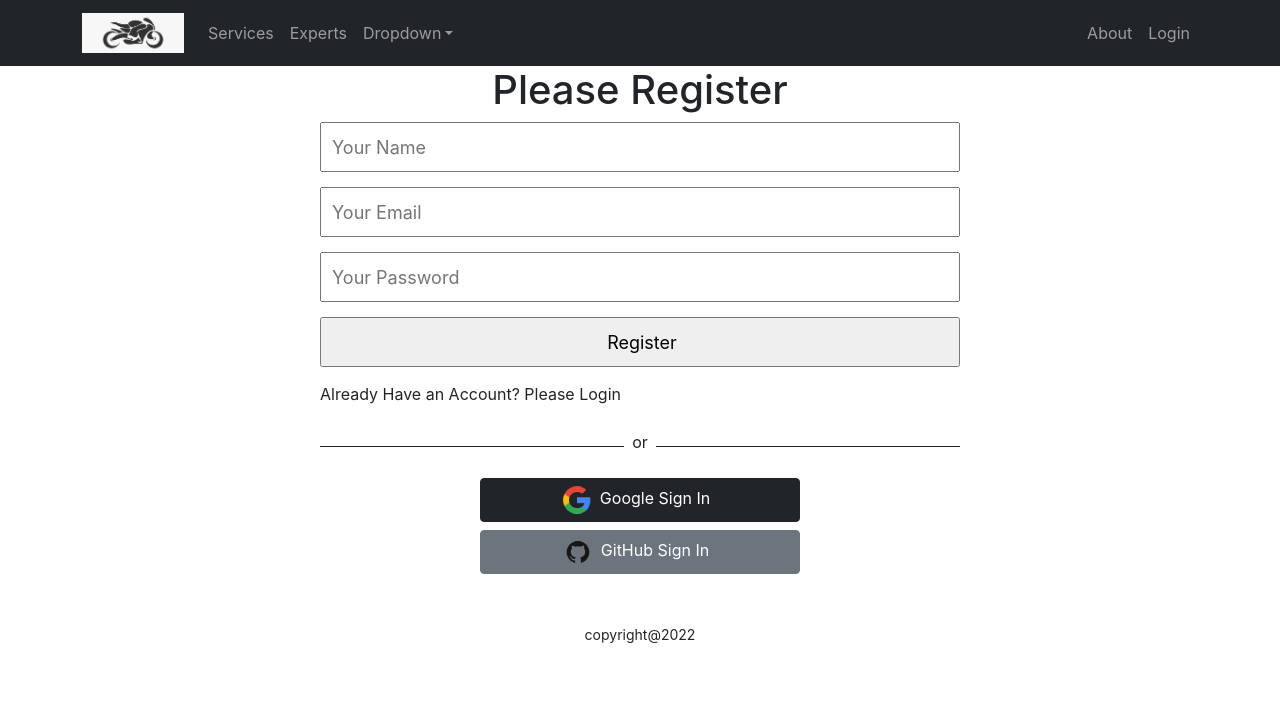
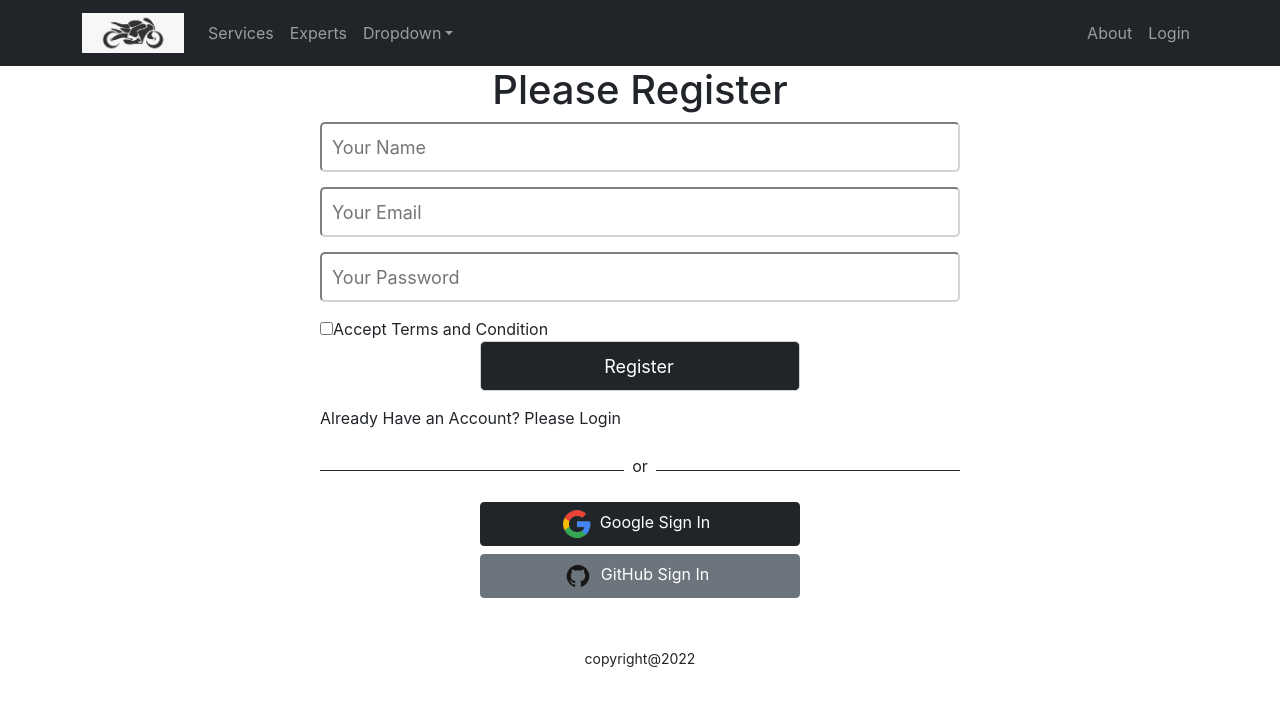
Before and after one commit to capmahin/Bike-wareHouse-clinetsite, a React (Create React App) app: page /register in a window 1280 px wide. Shown: the top 706 px of the page. Built offline with nearby package versions, Linux system fonts and the light colour scheme; no server answers.

Commit message:
add Forget Password

```diff
--- a/src/Pages/Login/Login/Login.js
+++ b/src/Pages/Login/Login/Login.js
@@ -1,6 +1,9 @@
 import React, { useRef } from "react";
 import { Button, Form } from "react-bootstrap";
-import { useSignInWithEmailAndPassword } from "react-firebase-hooks/auth";
+import {
+  useSendPasswordResetEmail,
+  useSignInWithEmailAndPassword,
+} from "react-firebase-hooks/auth";
 import { Link, useLocation, useNavigate } from "react-router-dom";
 import auth from "../../../firebase.init";
 import SocialLogin from "../SocialLogin/SocialLogin";
@@ -12,12 +15,18 @@ const Login = () => {
   const location = useLocation();
 
   let from = location.state?.from?.pathname || "/";
+  let errorElement;
 
   const [signInWithEmailAndPassword, user, loading, error] =
     useSignInWithEmailAndPassword(auth);
 
+  const [sendPasswordResetEmail, sending] = useSendPasswordResetEmail(auth);
+
   if (user) {
     navigate(from, { replace: true });
+  }
+  if (error) {
+    errorElement = <p className="text-danger">Error: {error?.message}</p>;
   }
 
   const handleSubmit = (event) => {
@@ -29,6 +38,12 @@ const Login = () => {
 
   const navigateRegister = (event) => {
     navigate("/register");
+  };
+
+  const resetPassword = async () => {
+    const email = emailRef.current.value;
+    await sendPasswordResetEmail(email);
+    alert("Sent email");
   };
   return (
     <div className="container w-50 mx-auto">
@@ -59,16 +74,27 @@ const Login = () => {
         <Form.Group className="mb-3" controlId="formBasicCheckbox">
           <Form.Check type="checkbox" label="Check me out" />
         </Form.Group>
-        <Button variant="primary" type="submit">
-          Submit
+        <Button variant="dark w-50 mx-auto d-block mb-2" type="submit">
+          Login
         </Button>
       </Form>
+      {errorElement}
+      <p>
+        Forget Password?{" "}
+        <Link
+          to="/register"
+          className="text-dark pe-auto text-decoration-none"
+          onClick={navigateRegister}
+        >
+          Reset Password
+        </Link>
+      </p>
       <p>
         New to Bike Show?{" "}
         <Link
           to="/register"
           className="text-dark pe-auto text-decoration-none"
-          onClick={navigateRegister}
+          onClick={resetPassword}
         >
           Please Register
         </Link>
--- a/src/Pages/Login/Register/Register.css
+++ b/src/Pages/Login/Register/Register.css
@@ -2,10 +2,12 @@
   margin: 0 auto;
   width: 50%;
 }
-.register-from input {
+.register-from input:not([type="checkbox"]) {
   display: block;
   width: 100%;
   height: 50px;
+  border-radius: 5px;
+  border-color: lightgray;
   padding-left: 10px;
   font-size: 18px;
   margin-bottom: 15px;
--- a/src/Pages/Login/Register/Register.js
+++ b/src/Pages/Login/Register/Register.js
@@ -39,7 +39,13 @@ const Register = () => {
           id=""
           placeholder="Your Password"
         />
-        <input type="submit" value="Register" />
+        <input type="checkbox" name="terms" id="terms" />
+        <label htmlFor="terms">Accept Terms and Condition</label>
+        <input
+          className="w-50 mx-auto btn btn-dark"
+          type="submit"
+          value="Register"
+        />
       </form>
       <p>
         Already Have an Account?{" "}
--- a/src/Pages/Login/SocialLogin/SocialLogin.js
+++ b/src/Pages/Login/SocialLogin/SocialLogin.js
@@ -1,23 +1,28 @@
 import React from "react";
 import google from "../../../images/social/google.png";
 import github from "../../../images/social/github.png";
-import { useSignInWithGoogle } from "react-firebase-hooks/auth";
+import {
+  useSignInWithGithub,
+  useSignInWithGoogle,
+} from "react-firebase-hooks/auth";
 import auth from "../../../firebase.init";
 import { Navigate, useNavigate } from "react-router-dom";
 
 const SocialLogin = () => {
   const [signInWithGoogle, user, loading, error] = useSignInWithGoogle(auth);
+  const [signInWithGithub, user1, loading1, error1] = useSignInWithGithub(auth);
   const navigate = useNavigate();
   let errorElement;
-  if (error) {
+  if (error || error1) {
     errorElement = (
-      <div>
-        <p className="text-danger">Error: {error.message}</p>
-      </div>
+      <p className="text-danger">
+        Error: {error?.message}
+        {error1?.message}
+      </p>
     );
   }
 
-  if (user) {
+  if (user || user1) {
     navigate("/home");
   }
   return (
@@ -36,7 +41,10 @@ const SocialLogin = () => {
           <img src={google} alt="" />
           <span className="px-2">Google Sign In</span>
         </button>
-        <button className="btn btn-secondary w-50 d-block mx-auto">
+        <button
+          onClick={() => signInWithGithub()}
+          className="btn btn-secondary w-50 d-block mx-auto"
+        >
           <img src={github} alt="" />
           <span className="px-2">GitHub Sign In</span>
         </button>
```
